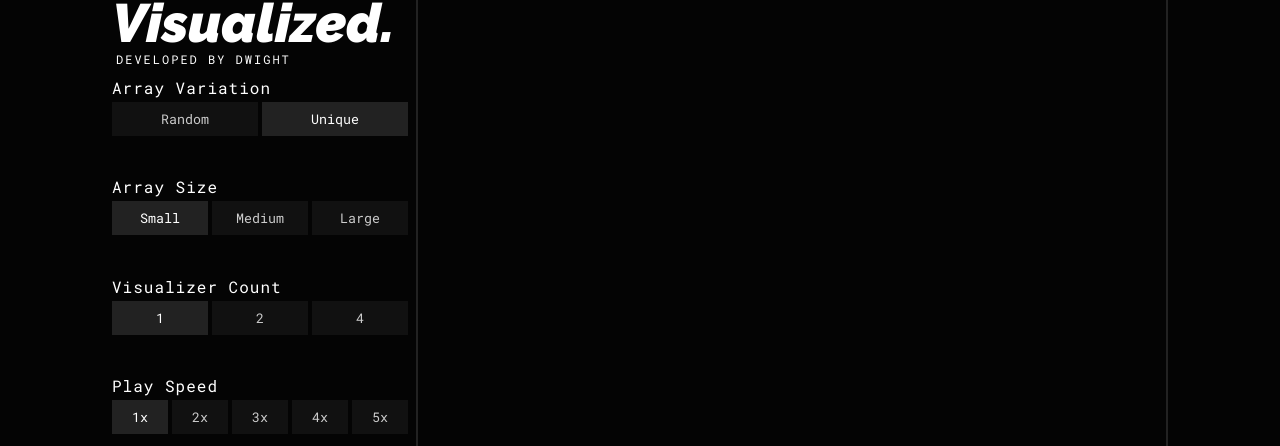
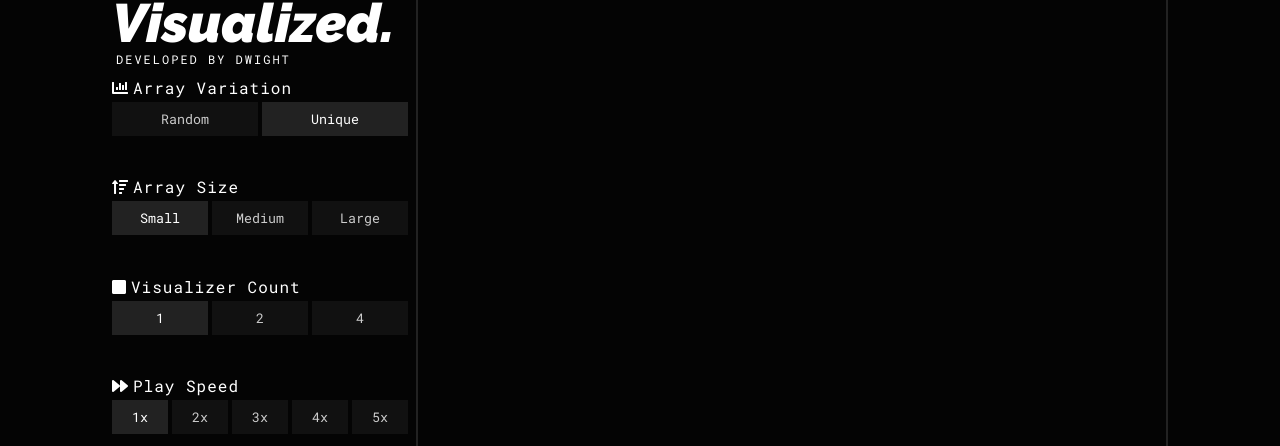
Before and after one commit to Dwyte/sorting-visualized, a React (Create React App) app: page / in a window 1280 px wide. Shown: the part 137-583 px from the top of the page. Built offline with nearby package versions, Linux system fonts and the light colour scheme.

Commit message:
Added icon support on Select titles.

```diff
--- a/src/components/Header/Header.tsx
+++ b/src/components/Header/Header.tsx
@@ -55,6 +55,7 @@ export const Header: React.FC<Props> = ({
       <HeaderControlsContainer>
         <Select
           title="Array Variation"
+          faIcon="fas fa-chart-bar"
           options={arrayVariationSelectOptions}
           activeOption={arrayVariation}
           onChange={onChangeArrayVariation}
@@ -62,6 +63,7 @@ export const Header: React.FC<Props> = ({
         />
         <Select
           title="Array Size"
+          faIcon="fas fa-sort-amount-up"
           options={arraySizeSelectOptions}
           activeOption={arraySizeConfig.arraySize}
           onChange={onChangeArraySize}
@@ -69,6 +71,7 @@ export const Header: React.FC<Props> = ({
         />
         <Select
           title="Visualizer Count"
+          faIcon="fas fa-square"
           options={visualizerCountSelectOptions}
           activeOption={visualizerCount}
           onChange={onChangeVisualizerCount}
@@ -76,6 +79,7 @@ export const Header: React.FC<Props> = ({
         />
         <Select
           title="Play Speed"
+          faIcon="fas fa-forward"
           options={playSpeedSelectOptions}
           activeOption={playSpeedConfig.playSpeed}
           onChange={onChangePlaySpeed}
--- a/src/components/Select/Select.tsx
+++ b/src/components/Select/Select.tsx
@@ -8,10 +8,15 @@ const SelectLabel = styled.h4`
   font-weight: 400;
   letter-spacing: 1px;
   text-transform: capitalize;
+
+  i {
+    margin-right: 4px;
+  }
 `;
 
 interface Props {
   title: string;
+  faIcon?: string;
   options: SelectOption[];
   activeOption: any;
   onChange: (optionValue: any) => void;
@@ -20,6 +25,7 @@ interface Props {
 
 export const Select: React.FC<Props> = ({
   title,
+  faIcon,
   options,
   activeOption,
   disabled = true,
@@ -27,7 +33,10 @@ export const Select: React.FC<Props> = ({
 }) => {
   return (
     <div>
-      <SelectLabel>{title}</SelectLabel>
+      <SelectLabel>
+        {faIcon && <i className={faIcon}></i>}
+        {title}
+      </SelectLabel>
       <ButtonFlexGroup>
         {options.map((option) => (
           <Button
```
